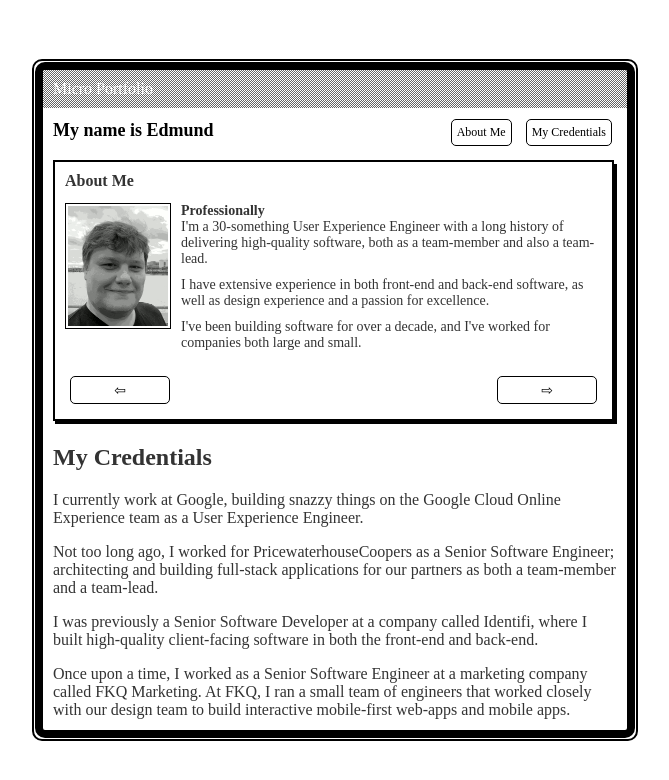
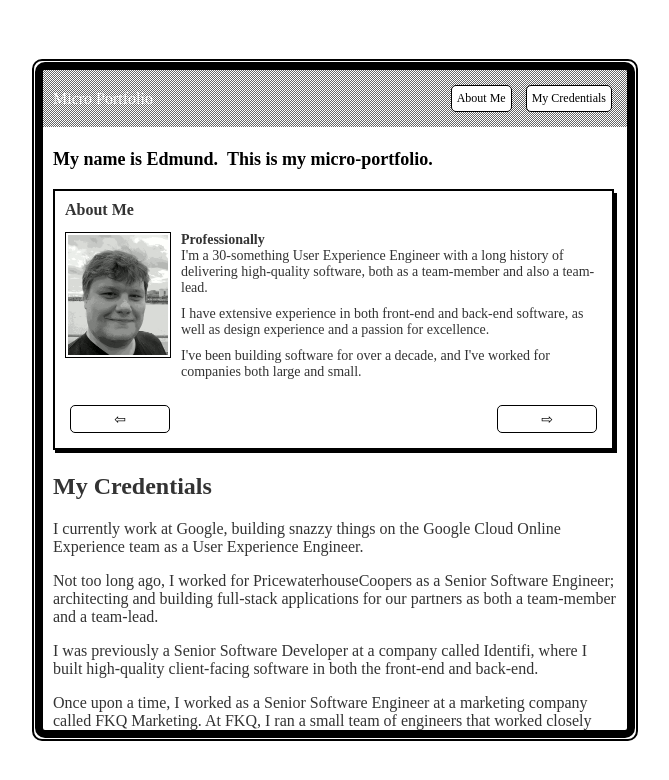
Before and after one commit to DigitalDaring/MicroPortfolio, a Svelte app: page / in a window 1280 px wide. Shown: the top 780 px of the page, without its empty margins (305-974 px from the left). Built offline with nearby package versions, Linux system fonts and the light colour scheme; a web font is replaced by a local one.

Commit message:
Moved navigation permanently to the top

```diff
--- a/src/App.svelte
+++ b/src/App.svelte
@@ -51,6 +51,8 @@
 		background-color: #FFF;
 		position: sticky;
 		top: -10px;
+		margin-bottom: 10px;
+		align-items: center;
 	}
 
 	h1 {
@@ -83,12 +85,11 @@
 	<main>
 		<header style="background-image: url({dithering})">
 			Micro Portfolio
+			<Navigation></Navigation>
 		</header>
 
-		<h1 id="about-me">My name is Edmund</h1>
-		<Navigation></Navigation>
+		<h1 id="about-me" >My name is Edmund.&nbsp;&nbsp;This is my micro-portfolio.</h1>
 		<AboutMe></AboutMe>
-
 		<MyCredentials></MyCredentials>
 	</main>
 </div>
--- a/src/Navigation.svelte
+++ b/src/Navigation.svelte
@@ -5,9 +5,6 @@
     nav {
         float: right;
         margin-left: auto;
-        position: sticky;
-        top: -8px;
-        margin-top: 6px;
         display: inline-block;
         z-index: 101;
     }
```
